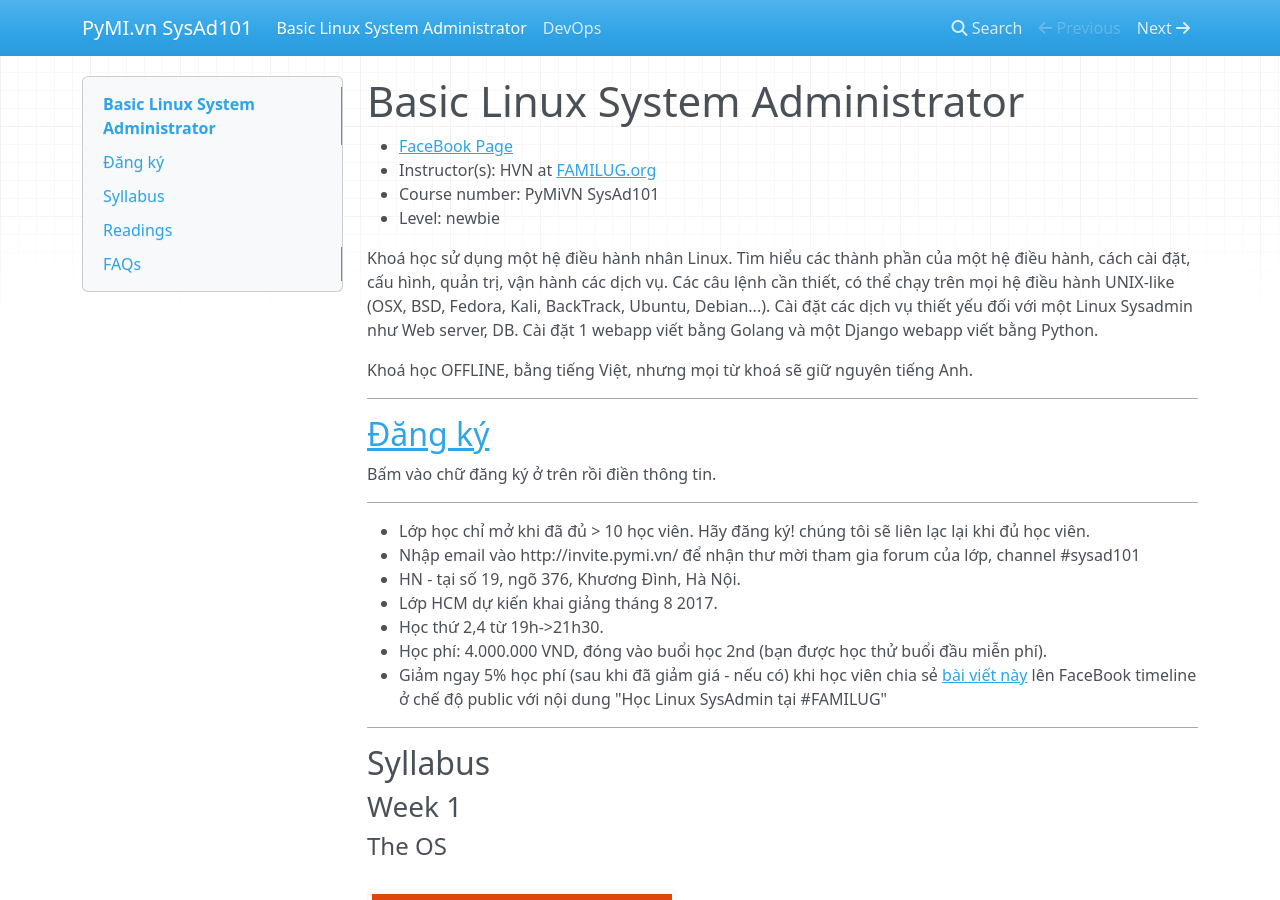
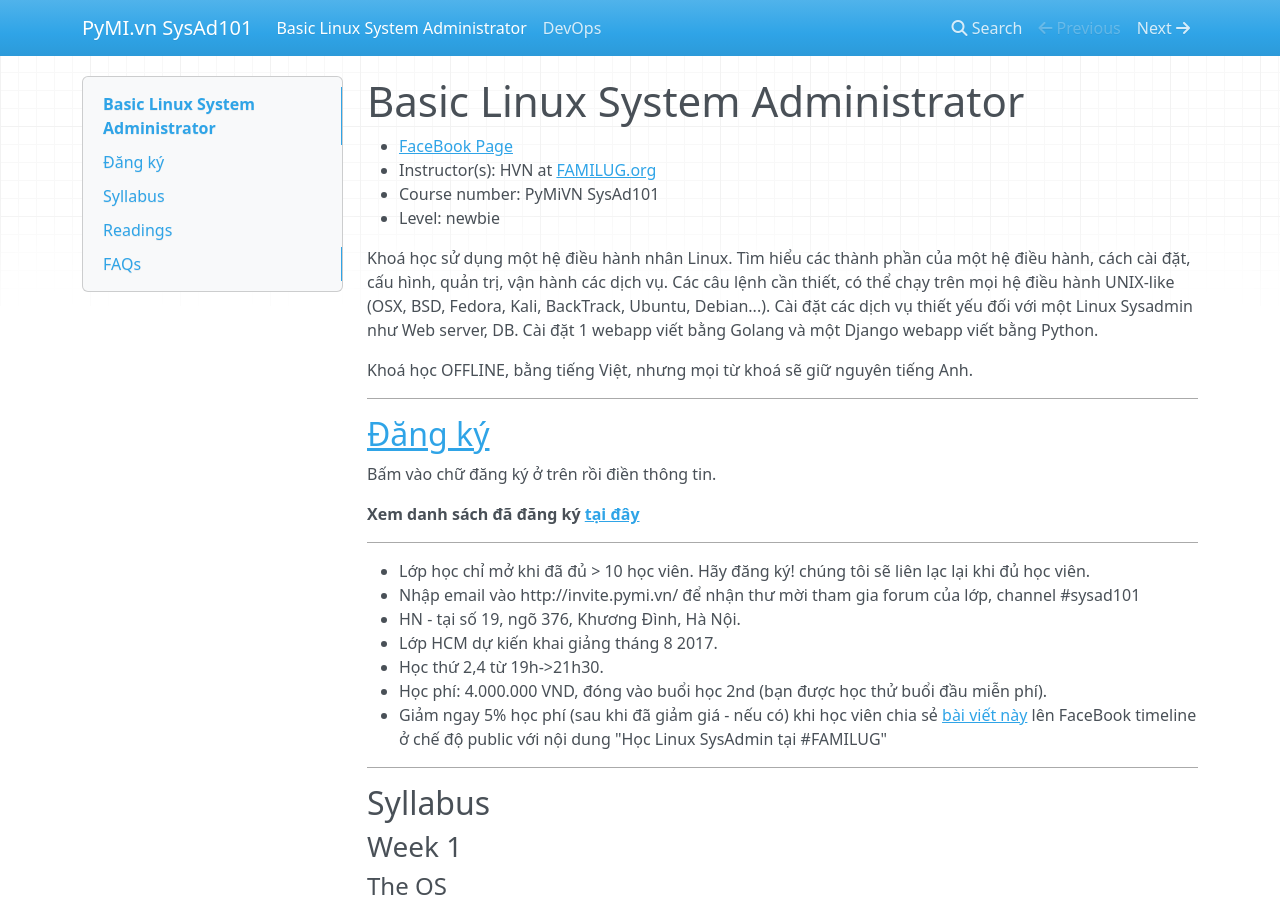
Before and after one commit to pymivn/sysad101, an MkDocs documentation site: the page built from docs/index.md, in a window 1280 px wide and 900 px high. Built offline with MkDocs 1.6.1, drawn with Linux system fonts in a browser that asks for light colours; nearby versions of some CDN libraries.

Commit message:
Update registered link

```diff
--- a/docs/index.md
+++ b/docs/index.md
@@ -17,6 +17,8 @@
 ## [Đăng ký ](https://goo.gl/forms/MMfY9UH5SNrt5Yy62)
 
 Bấm vào chữ đăng ký ở trên rồi điền thông tin.
+
+**Xem danh sách đã đăng ký [tại đây](https://docs.google.com/spreadsheets/d/e/2PACX-1vR9Uw7kMGsBE9Sjn2UJ28NSQGAdV_Mc00WA-TPBLMh9Le9f8d1-VzYQ6gMIP8f29n5ZWz48mIwyDZ0U/pubhtml?gid=1701933188&single=true)**
 
 ---
 
```
